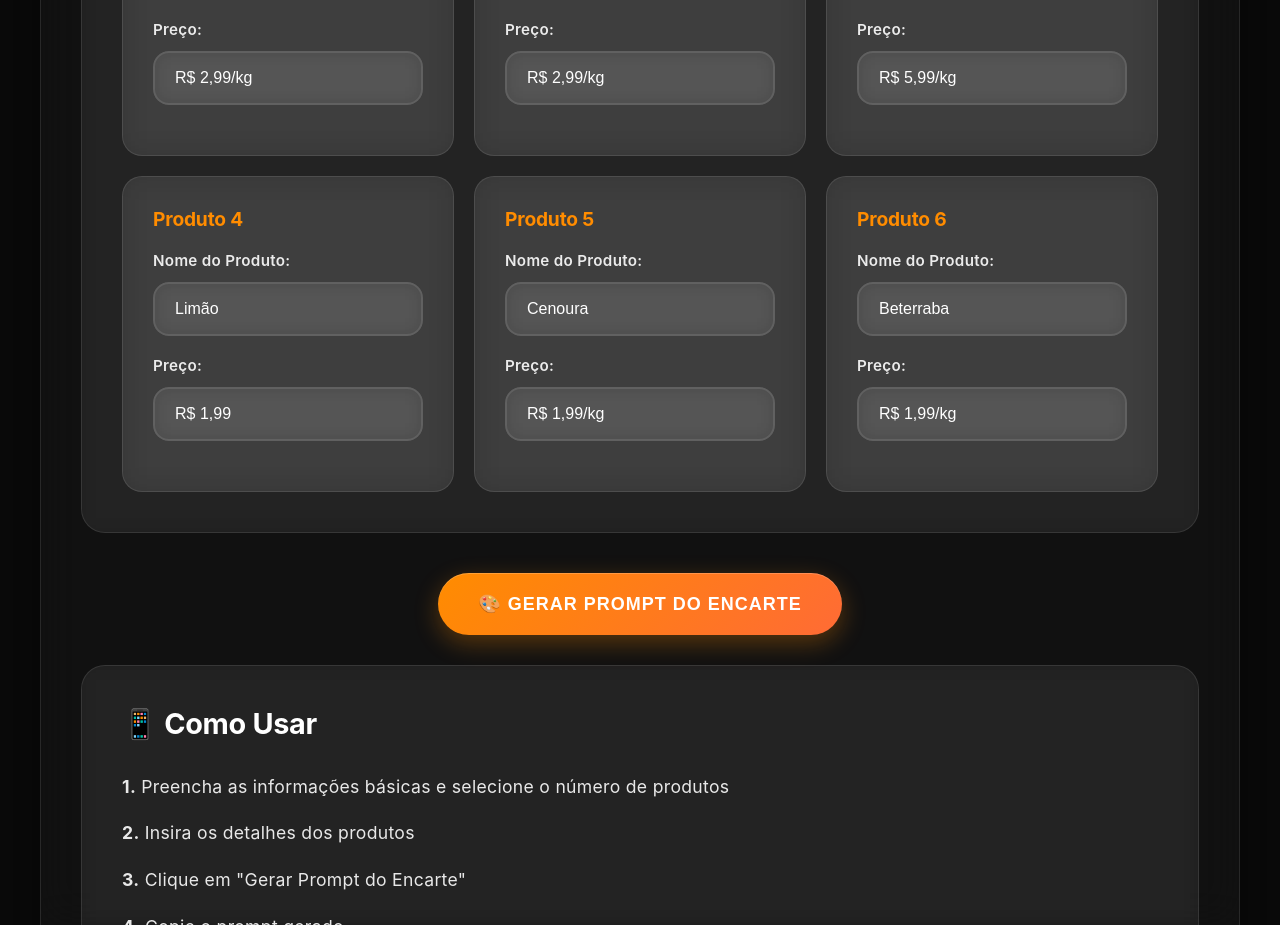
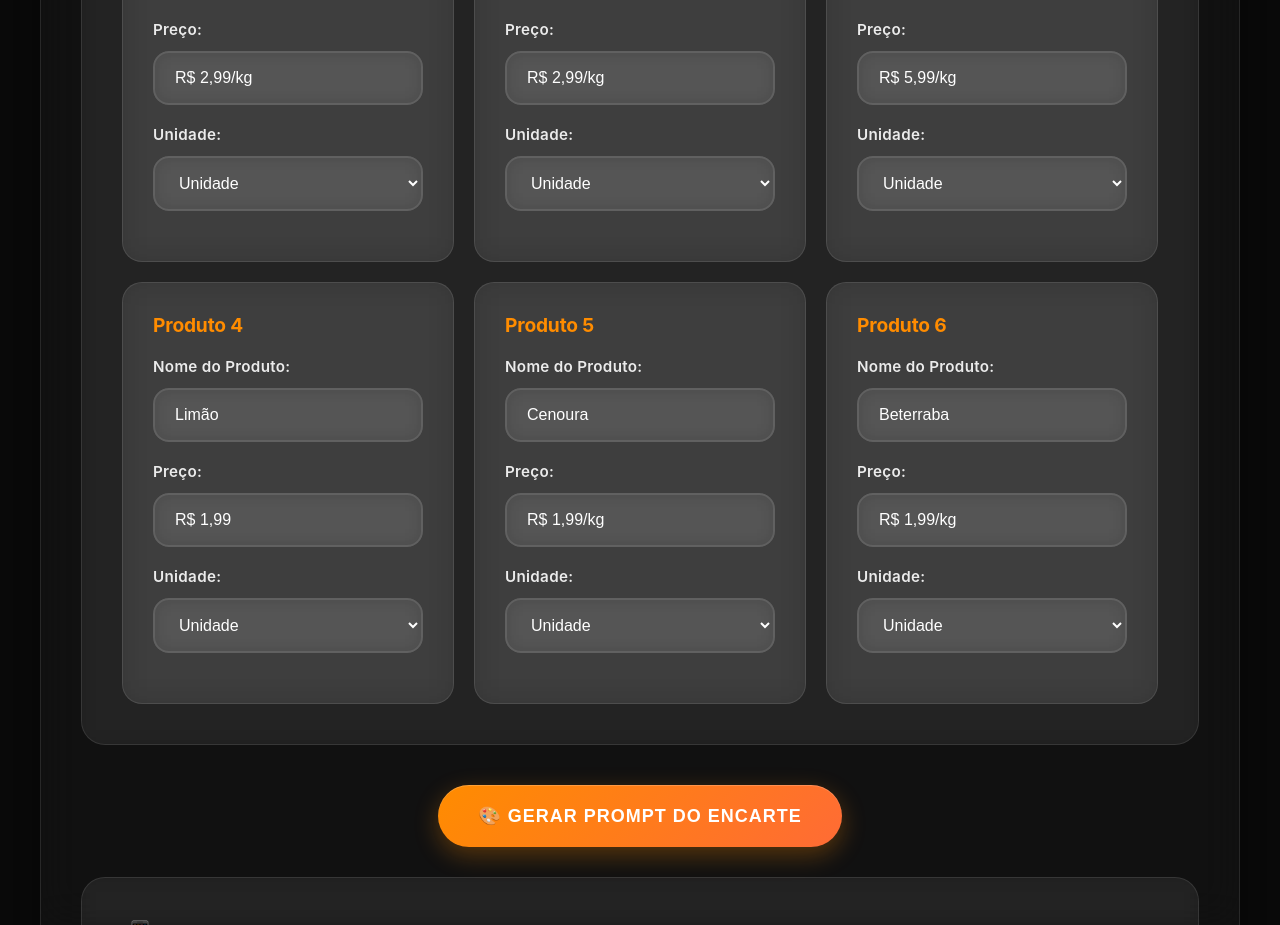
Before and after one commit to Bryanzef/prompt-generator-next, a Next.js app: page / in a window 1280 px wide. Shown: the part 980-1905 px from the top of the page. Built offline with nearby package versions, Linux system fonts and the light colour scheme.

Commit message:
Update ProdutoCard.tsx

```diff
--- a/src/components/ProdutoCard.tsx
+++ b/src/components/ProdutoCard.tsx
@@ -1,12 +1,12 @@
 'use client';
 
+import { Produto } from '@/types';
 import React from 'react';
-import { Produto } from '@/types';
 
 interface ProdutoCardProps {
   produto: Produto;
   isVisible: boolean;
-  onProdutoChange: (id: number, field: 'nome' | 'preco', value: string) => void;
+  onProdutoChange: (id: number, field: 'nome' | 'preco' | 'unidade', value: string) => void;
 }
 
 const ProdutoCard: React.FC<ProdutoCardProps> = ({
@@ -37,6 +37,17 @@ const ProdutoCard: React.FC<ProdutoCardProps> = ({
           required
         />
       </div>
+      <div className="form-group">
+        <label>Unidade:</label>
+        <select
+          value={produto.unidade}
+          onChange={(e) => onProdutoChange(produto.id, 'unidade', e.target.value)}
+          required
+        >
+          <option value="unidade">Unidade</option>
+          <option value="kg">Kg</option>
+        </select>
+      </div>
     </div>
   );
 };
```
